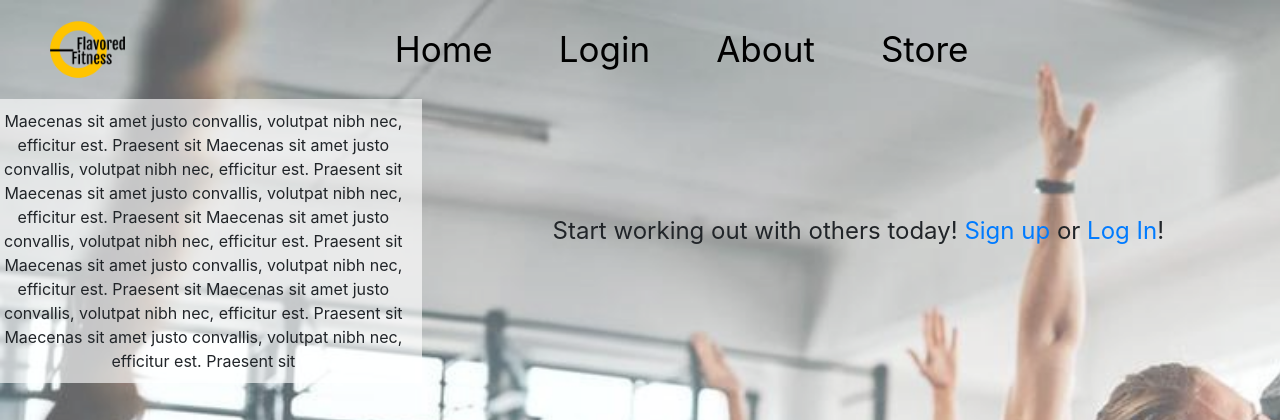
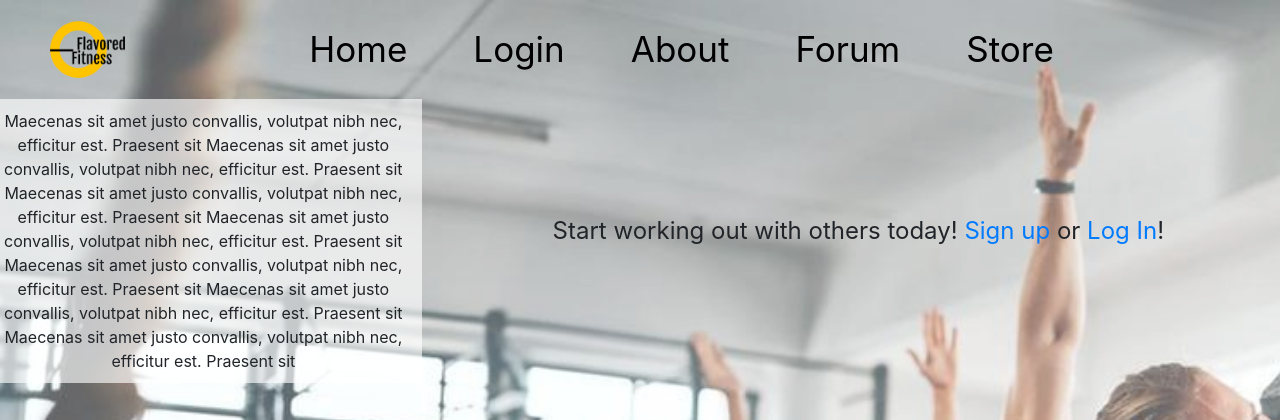
Before and after one commit to gerwini/Flavored-Fitness, a Django app: page / in a window 1280 px wide. Shown: the top 420 px of the page. Run offline with Django 3.2, Linux system fonts and the light colour scheme; parts of the project's set-up code (start-up, migrations or seed data) failed here and were passed over; some libraries are stand-ins or nearby versions.

Commit message:
Added the forum, need to make the textareas smaller

```diff
--- a/flavored_fitness/urls.py
+++ b/flavored_fitness/urls.py
@@ -16,6 +16,7 @@ from django.contrib import admin
 from django.urls import path, include
 from django.conf import settings
 from django.conf.urls.static import static
+from django.conf.urls import url
 
 urlpatterns = [
     path('admin/', admin.site.urls),
@@ -24,6 +25,6 @@ urlpatterns = [
     path('store/', include('products.urls')),
     path('checkout/', include('checkout.urls')),
     path('profile/', include('profiles.urls')),
-    path('forumss/', include('forum.urls')),
-    path('forum/', include('pybb.urls', namespace='pybb')),
+    # path('forumss/', include('forum.urls')),
+    path(r'^forum/', include('pybb.urls', namespace='pybb')),
 ] + static(settings.MEDIA_URL, document_root=settings.MEDIA_ROOT)
--- a/pybb/templates/pybb/add_post.html
+++ b/pybb/templates/pybb/add_post.html
@@ -1,5 +1,5 @@
 {% extends 'pybb/base.html' %}
-{% load i18n pybb_tags staticfiles %}
+{% load i18n pybb_tags static %}
 
 {% block title %}
 {% if forum %}{% trans 'New topic' %}{% else %}{% trans 'New reply' %}{% endif %}
--- a/pybb/templates/pybb/edit_post.html
+++ b/pybb/templates/pybb/edit_post.html
@@ -1,5 +1,5 @@
 {% extends 'pybb/base.html' %}
-{% load pybb_tags i18n staticfiles %}
+{% load pybb_tags i18n static %}
 
 {% block title %}{% trans 'Editing the post' %}{% endblock title %}
 
--- a/pybb/templates/pybb/post_form.html
+++ b/pybb/templates/pybb/post_form.html
@@ -1,4 +1,4 @@
-{% load i18n pybb_tags staticfiles %}
+{% load i18n pybb_tags static %}
 <form class="post-form" action="
     {% if forum %}
         {% url 'pybb:add_topic' forum.pk %}
--- a/pybb/templates/pybb/post_template.html
+++ b/pybb/templates/pybb/post_template.html
@@ -1,4 +1,4 @@
-{% load i18n pybb_tags staticfiles %}
+{% load i18n pybb_tags static %}
 
 {% pybb_get_profile user=post.user as post_user_profile %}
 {% pybb_get_profile user=user as user_profile %}
--- a/pybb/templates/pybb/topic.html
+++ b/pybb/templates/pybb/topic.html
@@ -1,6 +1,6 @@
 {% extends 'pybb/base.html' %}
 
-{% load pybb_tags i18n staticfiles %}
+{% load pybb_tags i18n static %}
 
 {% block title %}{{ topic }}{% endblock %}
 
--- a/pybb/urls.py
+++ b/pybb/urls.py
@@ -28,9 +28,8 @@ urlpatterns = [
 urlpatterns += [
     # Index, Category, Forum
     url('^$', IndexView.as_view(), name='index'),
-    path('', views.IndexView, name='index'),
-    url('^category/(?P<pk>\d+)/$', CategoryView.as_view(), name='category'),
-    url('^forum/(?P<pk>\d+)/$', ForumView.as_view(), name='forum'),
+    url(r'^category/(?P<pk>\d+)/$', CategoryView.as_view(), name='category'),
+    url(r'^forum/(?P<pk>\d+)/$', ForumView.as_view(), name='forum'),
 
     # User
     url('^users/(?P<username>[^/]+)/$', UserView.as_view(), name='user'),
--- a/templates/base.html
+++ b/templates/base.html
@@ -53,7 +53,7 @@
                                 <a class="nav-link" href="{% url 'home' %}">Home</a>
                             </li>
                             <li class="nav-item">
-                                <a class="nav-link" href="{% url 'index' %}">Forum</a>
+                                <a class="nav-link" href="{% url 'pybb:index' %}">Forum</a>
                             </li>
                             <li class="nav-item">
                                 <a class="nav-link" href="#">Recipes</a>
@@ -96,6 +96,9 @@
                                 <a class="nav-link" href="#">About</a>
                             </li>
                             <li class="nav-item">
+                                <a class="nav-link" href="{% url 'pybb:forum' %}">Forum</a>
+                            </li>
+                            <li class="nav-item">
                                 <a class="nav-link" href="{% url 'store' %}">Store</a>
                             </li>
                         {% endif %}
```
Also changed, not shown: media/pybb/avatar/2489cd65-3b18-49c3-8a03-21f1d1fad634.png (added).
